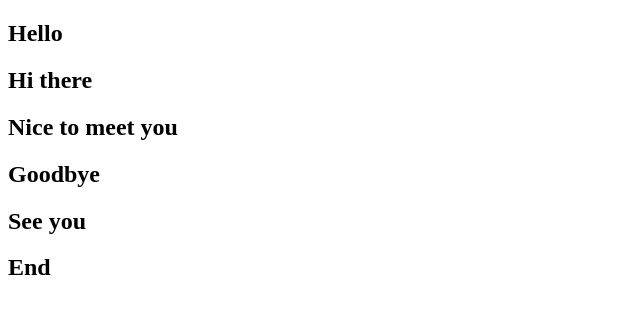
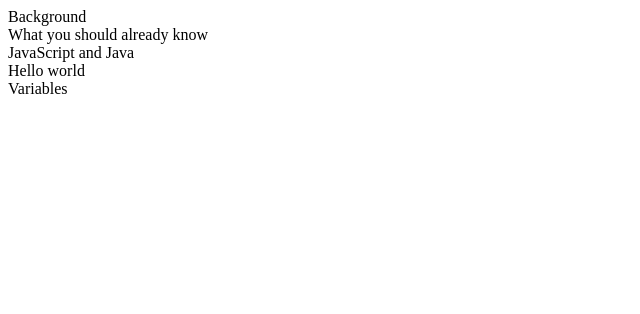
Before and after one commit to omsoo/Onyebuchi_Fombi, a plain HTML site: page index.html in a window 1280 px wide. Shown: the whole page, without its empty margins (0-640 px from the left). Drawn offline with Linux system fonts and the light colour scheme.

Commit message:
Completed the sections with id

```diff
--- a/index.html
+++ b/index.html
@@ -10,23 +10,21 @@
     <script src="https://cdn.freecodecamp.org/testable-projects-fcc/v1/bundle.js"></script>
 
     <main id="main-doc">
-        <section class="main-section">
-          <h1>Hello</h1>
+        <section id="Background" class="main-section">
+            <header>Background</header>
         </section>
-        <section class="main-section">
-          <h1>Hi there</h1>
+
+        <section id="What_you_should_already_know" class="main-section">
+            <header>What you should already know</header>
         </section>
-        <section class="main-section">
-          <h1>Nice to meet you</h1>
+        <section id="JavaScript_and_Java" class="main-section">
+            <header>JavaScript and Java</header>
         </section>
-        <section class="main-section">
-          <h1>Goodbye</h1>
+        <section id="Hello_world" class="main-section">
+            <header>Hello world</header>
         </section>
-        <section class="main-section">
-          <h1>See you</h1>
-        </section>
-        <section class="main-section">
-          <h1>End</h1>
+        <section id="Variables" class="main-section">
+            <header>Variables</header>
         </section>
     </main>
     <!--
```
